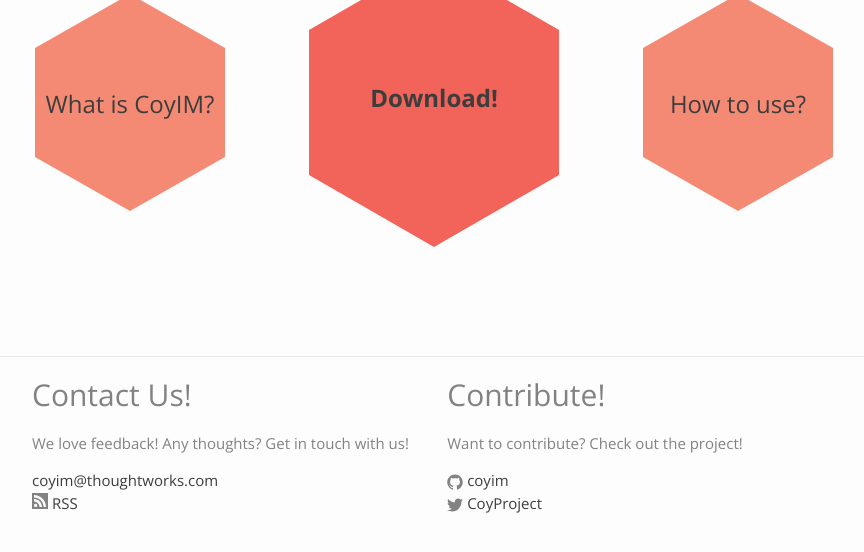
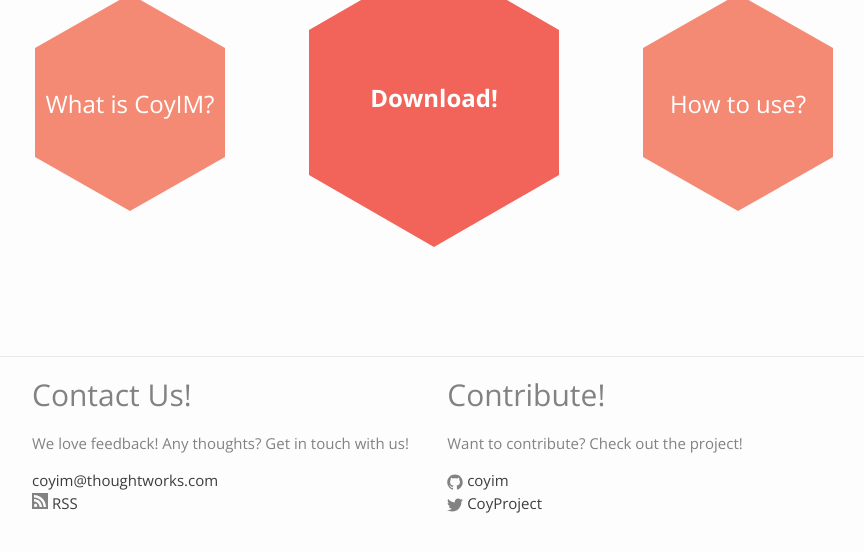
Before and after one commit to coyim/coyim-page, a Jekyll site: the page built from index.html, in a window 1280 px wide and 1076 px high. Shown: the part 502-1054 px from the top of the window, without its empty margins (238-1102 px from the left). Built offline with Jekyll 4.4.1, drawn with Linux system fonts in a browser that asks for light colours.

Commit message:
Changed the color of inside hexagon links

```diff
--- a/_sass/_base.scss
+++ b/_sass/_base.scss
@@ -280,6 +280,10 @@
   margin-bottom: 100px;
 }
 
+.hexa a {
+  color: $hexagon-brand-color;
+}
+
 .menu {
   padding-right: 10px;
 }
--- a/css/main.scss
+++ b/css/main.scss
@@ -16,6 +16,7 @@
 $text-color:       #111;
 $background-color: #fdfdfd;
 $brand-color:      #3d3d3d;
+$hexagon-brand-color: #ffffff;
 
 $grey-color:       #828282;
 $grey-color-light: lighten($grey-color, 40%);
```
Also changed, not shown: 2 other files.
